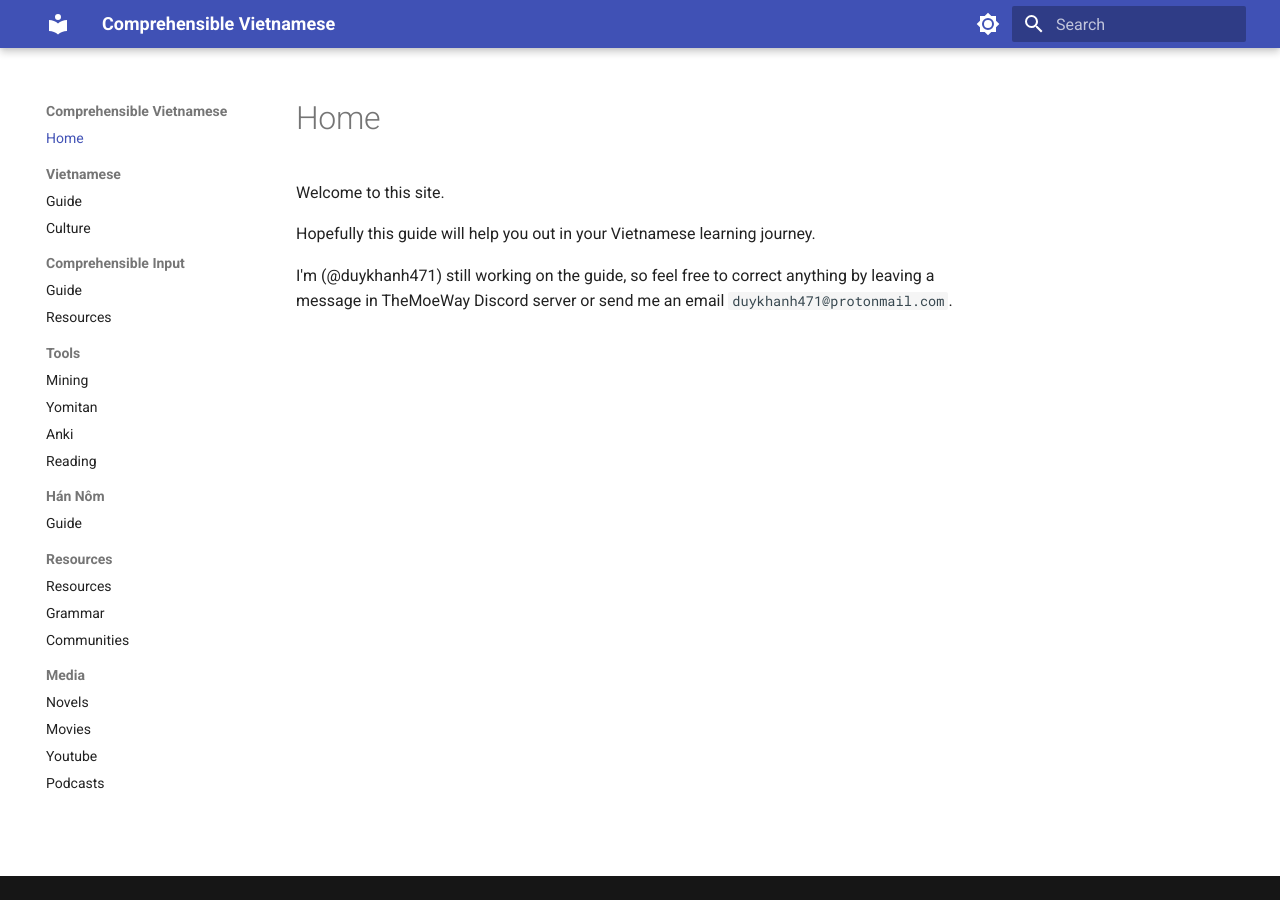
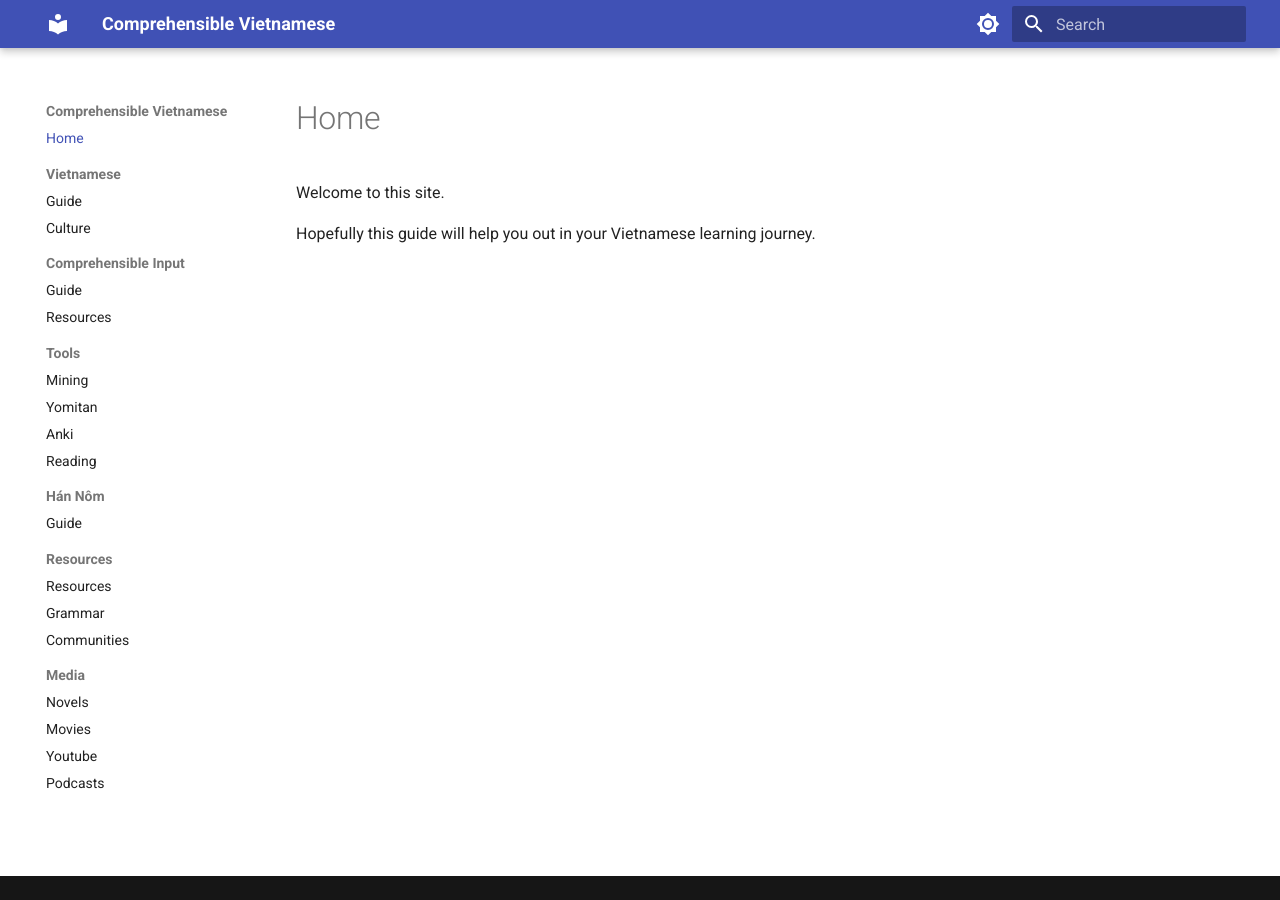
Before and after one commit to daihocmo/learn-vietnamese, an MkDocs documentation site: the page built from docs/index.md, in a window 1280 px wide. Built offline with MkDocs 1.6.1 and Material for MkDocs 9.7.7, drawn with Linux system fonts in a browser that asks for light colours.

Commit message:
Cập nhật thông tin

```diff
--- a/docs/index.md
+++ b/docs/index.md
@@ -1,5 +1,3 @@
 Welcome to this site.
 
 Hopefully this guide will help you out in your Vietnamese learning journey.
-
-I'm (@duykhanh471) still working on the guide, so feel free to correct anything by leaving a message in TheMoeWay Discord server or send me an email `duykhanh471@protonmail.com`.
```
